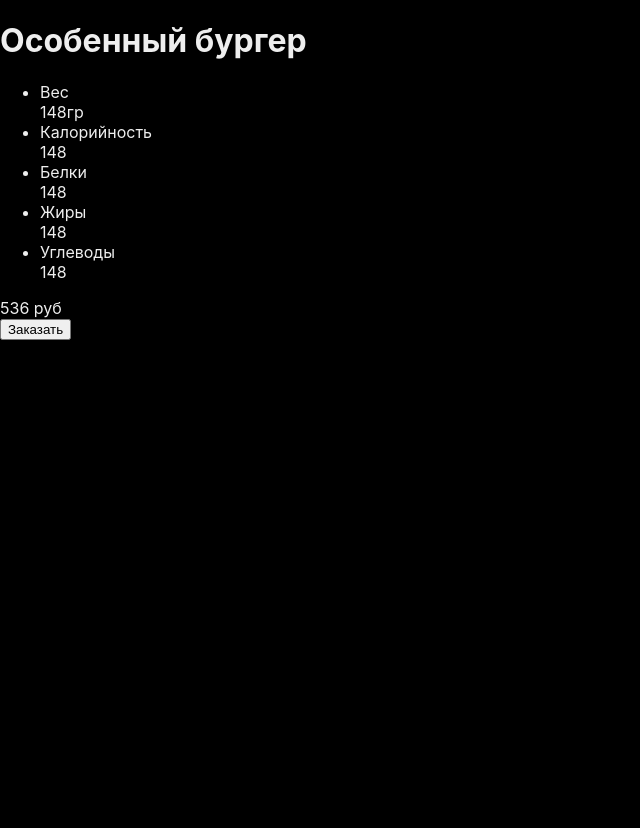
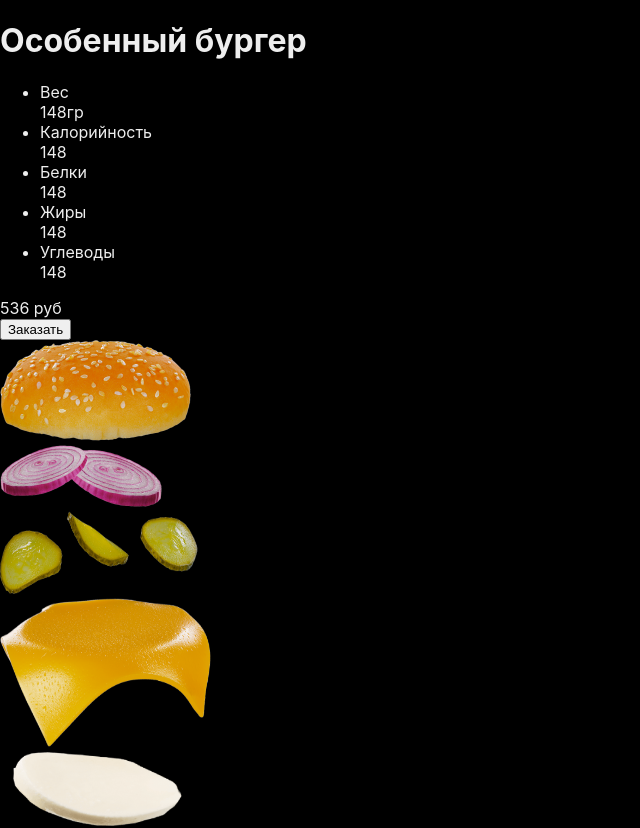
Before and after one commit to 022022/cosy, a React (Create React App) app: page / in a window 1280 px wide. Shown: the top 828 px of the page, without its empty margins (0-640 px from the left). Built offline with nearby package versions, Linux system fonts and the light colour scheme.

Commit message:
burger-constructor: framer motion exit animation

```diff
--- a/package.json
+++ b/package.json
@@ -10,6 +10,7 @@
     "@types/node": "^16.18.24",
     "@types/react": "^18.0.37",
     "@types/react-dom": "^18.0.11",
+    "framer-motion": "^10.12.4",
     "react": "^18.2.0",
     "react-dom": "^18.2.0",
     "react-scripts": "5.0.1",
--- a/src/components/BurgerImage/BurgerImage.tsx
+++ b/src/components/BurgerImage/BurgerImage.tsx
@@ -1,3 +1,4 @@
+import { AnimatePresence } from 'framer-motion';
 import { BurgerImageProps } from '../../types/types';
 import { BurgerIngredientImage } from '../BurgerIngredientImage/BurgerIngredientImage';
 
@@ -63,13 +64,16 @@ export function BurgerImage({ burgerOptions, containerMaxHeight }: BurgerImagePr
 	}
 
 	return (
-        <div className='burger__image'>
-            <div
-                className="burger__whole"
-                style={{ height: `${containerHeight}px`, width: `${containerWidth}px` }}
-            >
-                {images}
-            </div>
-        </div>
+		<div className='burger__image'>
+			<div
+				className='burger__whole'
+				style={{
+					height: `${containerHeight}px`,
+					width: `${containerWidth}px`,
+				}}
+			>
+				<AnimatePresence initial={false}>{images}</AnimatePresence>
+			</div>
+		</div>
 	);
 }
--- a/src/components/BurgerIngredientImage/BurgerIngredientImage.tsx
+++ b/src/components/BurgerIngredientImage/BurgerIngredientImage.tsx
@@ -1,4 +1,5 @@
 import { BurgerIngredientImageProps } from '../../types/types';
+import { motion } from 'framer-motion';
 
 export function BurgerIngredientImage({
 	height,
@@ -7,8 +8,19 @@ export function BurgerIngredientImage({
 	i,
 	top,
 }: BurgerIngredientImageProps) {
+
+    const variants = {
+		initial: { opacity: 0 },
+		enter: { opacity: 1, transition: { duration: 0.4, delay: 0.1 } },
+		exit: { opacity: 0 },
+	};
+
 	return (
-		<img
+		<motion.img
+			initial='initial'
+			animate='enter'
+			exit='exit'
+			variants={variants}
 			height={height}
 			width={width}
 			id={id}
@@ -17,8 +29,6 @@ export function BurgerIngredientImage({
 			style={{
 				zIndex: 1000 - i,
 				top: `${top}px`,
-				opacity: 0,
-				animationName: 'add',
 			}}
 		/>
 	);
```
Also changed, not shown: 1 other file (tests, documents, lock files or other folders).
